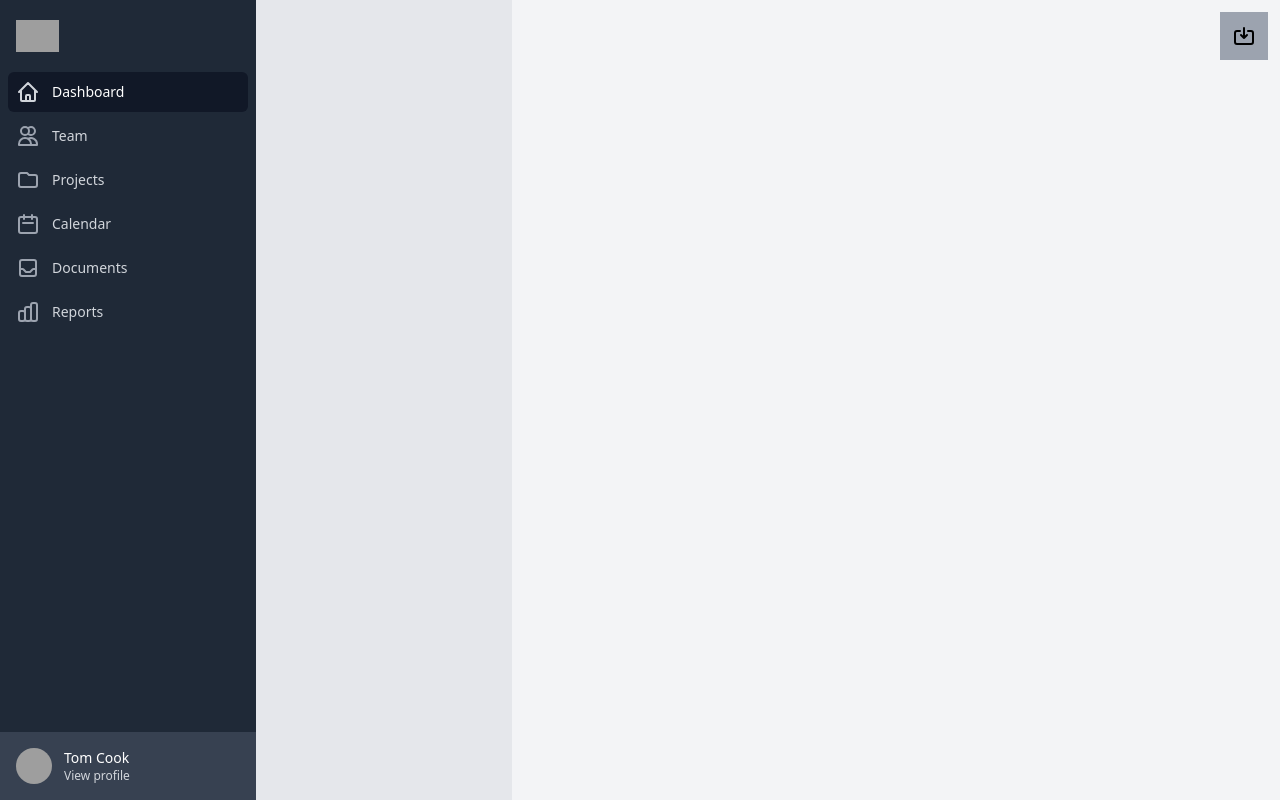
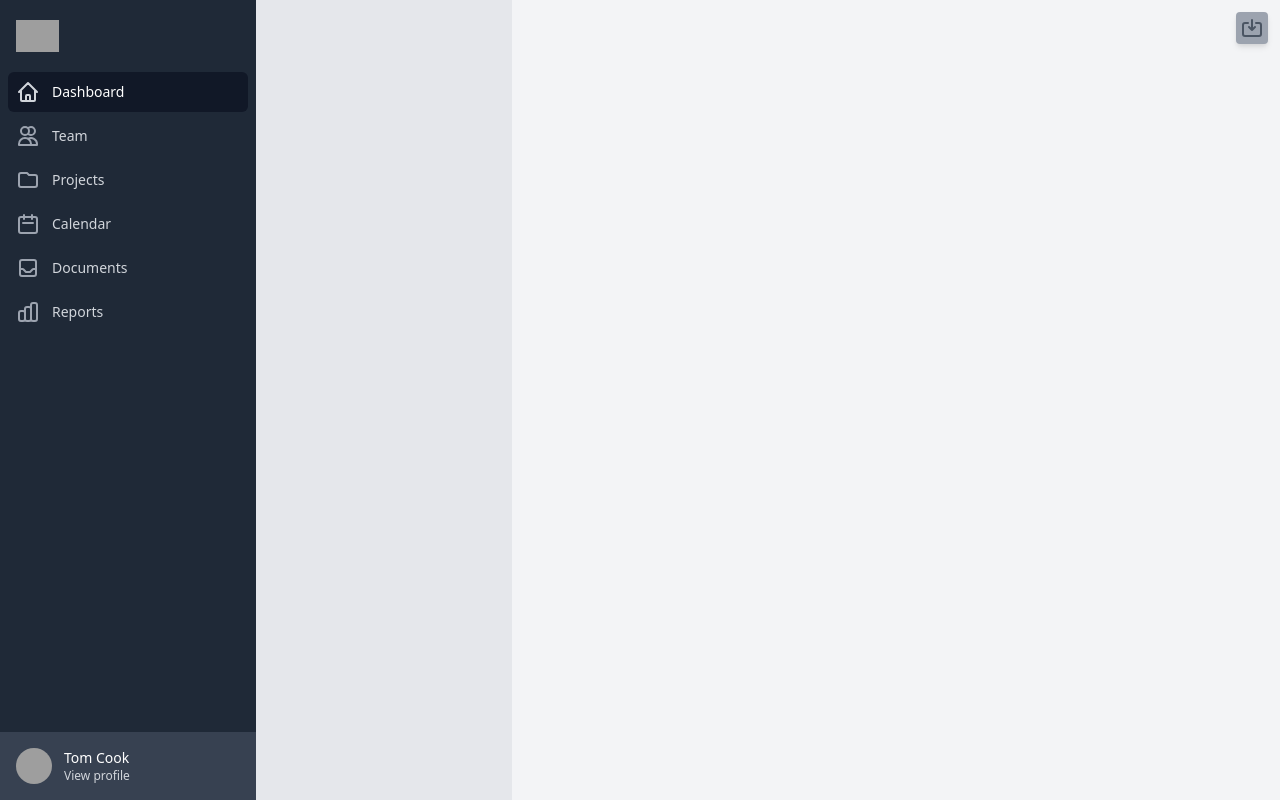
Before and after one commit to Khoby-790/clients-template, a React (Create React App) app: page / in a window 1280 px wide. Built offline with nearby package versions, Linux system fonts and the light colour scheme; grey boxes are pictures that could not be loaded.

Commit message:
--- Auto-Git Commit ---

```diff
--- a/src/pages/Dashboard/Dashboard.jsx
+++ b/src/pages/Dashboard/Dashboard.jsx
@@ -9,9 +9,9 @@ const Dashboard = () => {
           <div className="flex w-full justify-between py-3">
             <div></div>
             <div className="flex">
-              <button className="bg-gray-400 p-3">
+              <button className="bg-gray-400 outline-none p-1 rounded shadow-md">
                 <svg
-                className="h-6 w-6"
+                className="h-6 w-6 text-gray-600"
                   xmlns="http://www.w3.org/2000/svg"
                   fill="none"
                   viewBox="0 0 24 24"
```
